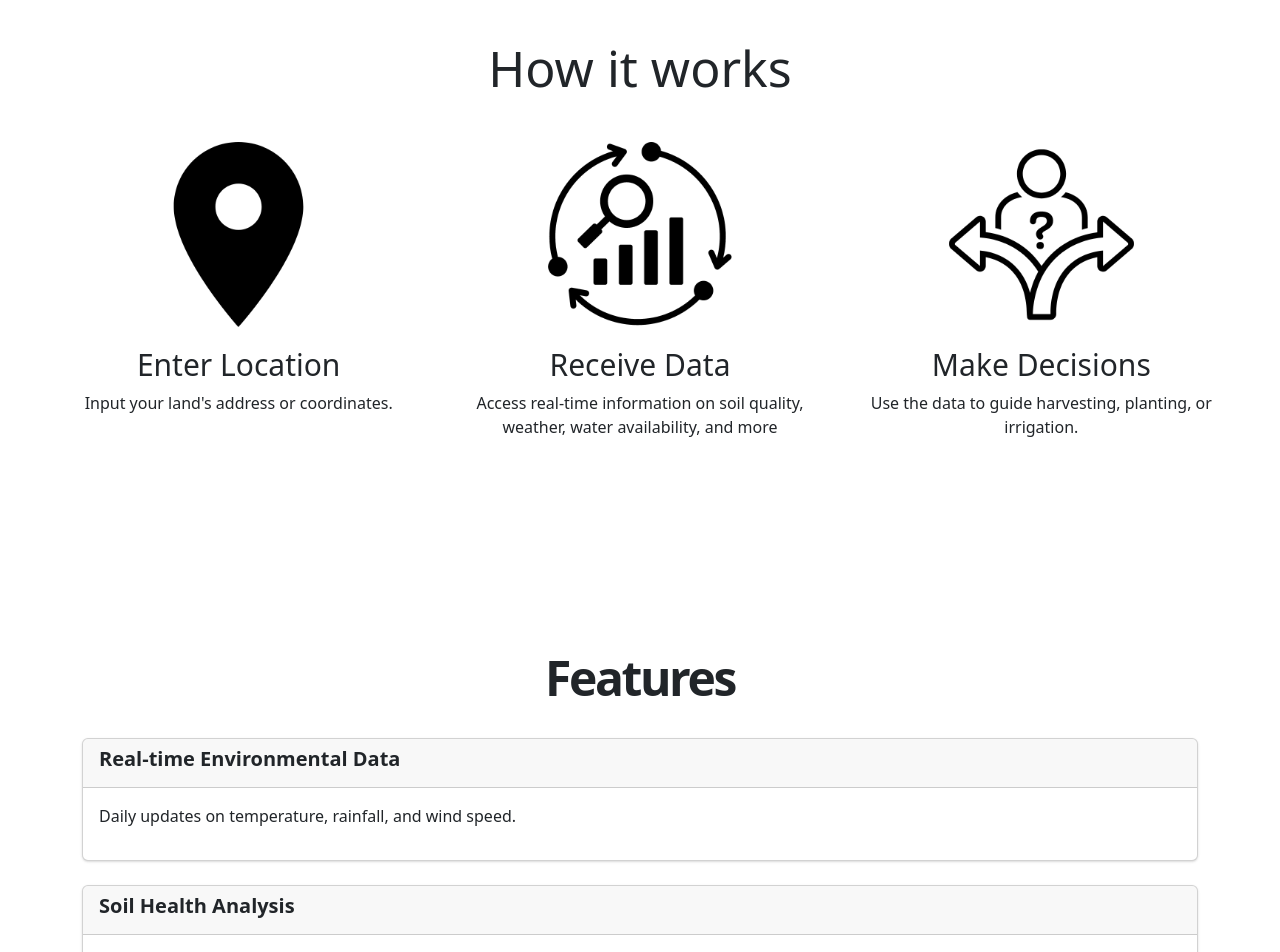
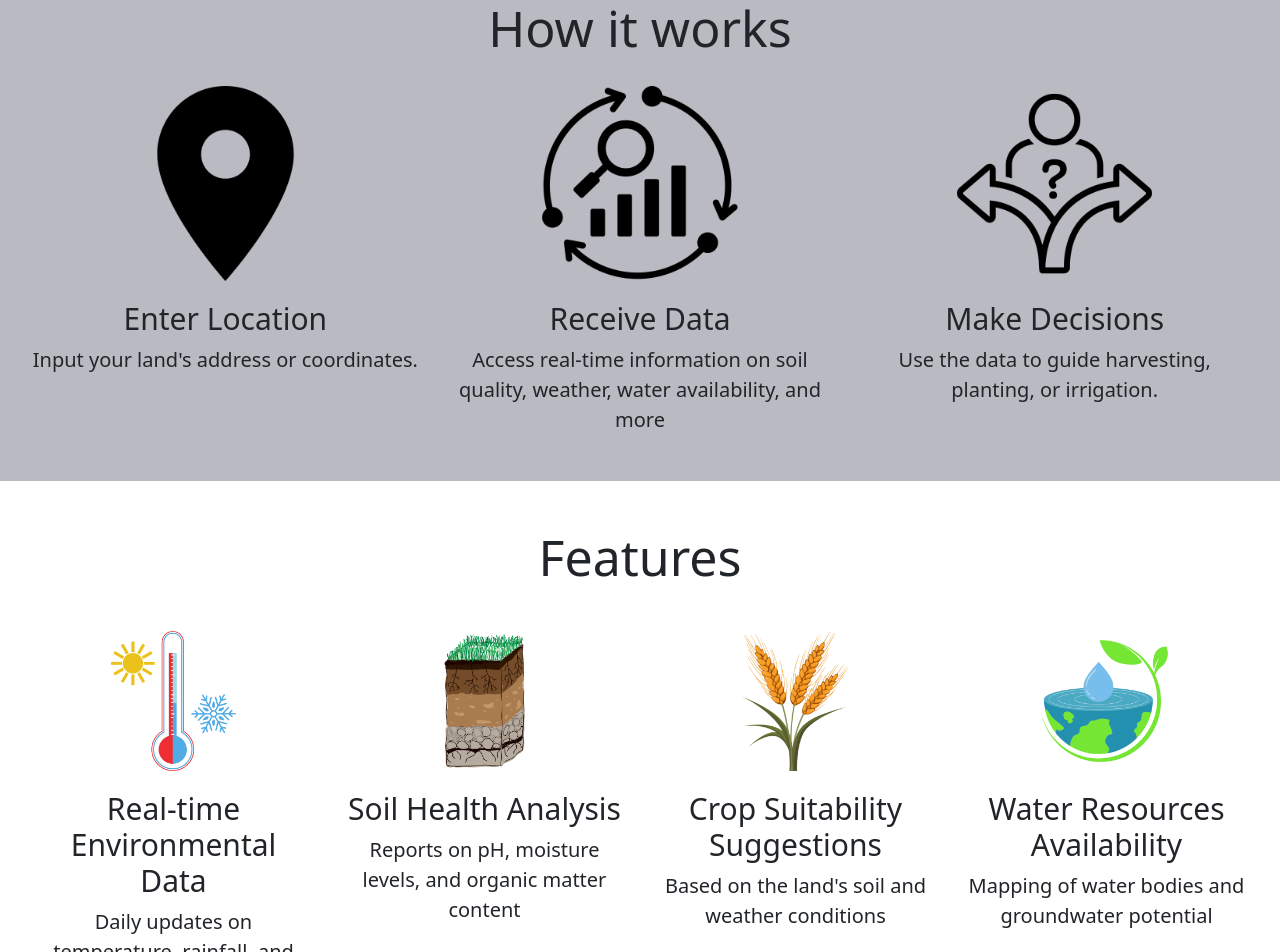
Before and after one commit to CahPereira/nasa, a plain HTML site: page index.html in a window 1280 px wide. Shown: the part 720-1672 px from the top of the page. Drawn offline with nearby package versions, Linux system fonts and the light colour scheme.

Commit message:
updated main page

```diff
--- a/index.html
+++ b/index.html
@@ -22,6 +22,7 @@
   </div>
 <body>
     <div class="flex flex-col min-h-screen">
+        <div class="caixa">
 
         <main class="flex-1">
             <div class="bg-image">
@@ -57,24 +58,24 @@
                     </div>
                 </div>
             </section>  -->
-
-        <div class="container-fluid mt-3" id="grids">
+            <div class="container-fluid mt-3" id="how-it-works">
                 <h2 style="font-size: 50px; padding-bottom:20px;">How it works</h2>
                 <div class="row">
-                <div class="col p-3">
+                    <div class="col">
                         <img src="img1.png" alt="location" style="width:50%; padding-bottom:20px;">
                         <h3 style="font-size: 30px">Enter Location</h3>
                         <p>Input your land's address or coordinates.</p>
                     </div>
-                <div class="col p-3">
+                    <div class="col">
                         <img src="img2.png" alt="data" style="width:50%; padding-bottom:20px;">
                         <h3 style="font-size: 30px">Receive Data</h3>
                         <p>Access real-time information on soil quality, weather, water availability, and more</p>
                     </div>
-                <div class="col p-3">
+                    <div class="col">
                         <img src="img3.png" alt="decision" style="width:50%; padding-bottom:20px;">
                         <h3 style="font-size: 30px">Make Decisions</h3>
                         <p>Use the data to guide harvesting, planting, or irrigation.</p>
+                    </div>
                 </div>
             </div>
         </div>
@@ -109,7 +110,35 @@
                     </div>
                 </div>
             </section> -->
-            <section id="features" class="w-full py-12 md:py-24 lg:py-32">
+
+        <div class="box">
+            <div class="container-fluid mt-3" id="grids">
+                <h2 style="font-size: 50px; padding-bottom:20px;">Features</h2>
+                    <div class="row" id="feature">
+                        <div class="col p-3">
+                            <img src="img4.png" alt="environmental" style="width:50%; padding-bottom:20px;">
+                            <h3 style="font-size: 30px">Real-time Environmental Data</h3>
+                            <p>Daily updates on temperature, rainfall, and wind speed</p>
+                        </div>
+                        <div class="col p-3">
+                            <img src="img5.png" alt="soil" style="width:50%; padding-bottom:20px;">
+                            <h3 style="font-size: 30px">Soil Health Analysis</h3>
+                            <p>Reports on pH, moisture levels, and organic matter content</p>
+                        </div>
+                        <div class="col p-3">
+                            <img src="img6.png" alt="crop" style="width:50%; padding-bottom:20px;">
+                            <h3 style="font-size: 30px">Crop Suitability Suggestions</h3>
+                            <p>Based on the land's soil and weather conditions</p>
+                        </div>
+                        <div class="col p-3">
+                            <img src="img7.png" alt="water" style="width:50%; padding-bottom:20px;">
+                            <h3 style="font-size: 30px">Water Resources Availability</h3>
+                            <p>Mapping of water bodies and groundwater potential</p>
+                        </div>
+                    </div>
+            </div>
+        </div>
+            <!-- <section id="features" class="w-full py-12 md:py-24 lg:py-32">
                 <div class="container">
                     <h2 class="text-3xl font-bold tracking-tighter sm:text-4xl md:text-5xl text-center mb-8">Features</h2>
                     <div class="grid grid-cols-1 md:grid-cols-2 gap-6">
@@ -151,10 +180,11 @@
                         </div>
                     </div>
                 </div>
-            </section>
+            </section> -->
             <section id="contact" class="w-full py-12 md:py-24 lg:py-32 bg-gray-100">
                 <div class="container">
-                    <h2 class="text-3xl font-bold tracking-tighter sm:text-4xl md:text-5xl text-center mb-8">Contact Us</h2>
+                    <h2 style="font-size: 50px; padding-bottom:20px; text-align: center;"><b>Contact us</b></h2>
+
                     <div class="max-w-md mx-auto">
                         <form class="space-y-4">
                             <input class="input" placeholder="Your Name" type="text">
--- a/style.css
+++ b/style.css
@@ -1,8 +1,10 @@
 /* Base styles */
 * {
     box-sizing: border-box;
-    margin: 0;
-    padding: 0;
+    margin: 0px;
+    gap:0;
+
+        padding: 0;
 }
 /* Header/logo Title */
 
@@ -15,7 +17,15 @@
     margin-left: 0.5rem;
 }
 
+.box{
+    overflow: hidden;
 
+}
+#feature :hover {
+    background-color: #ddd;
+    color: rgb(0, 0, 0);
+
+  }
 
 /* .input_value{
     width: 100%;
@@ -26,7 +36,9 @@
     margin-left: 0.5rem;
 } */
 
-
+p{
+    font-size: 20px;
+}
 
 
 .header {
@@ -44,7 +56,7 @@
   .bg-image {
     /* The image used */
     background-image: url("map.jpg");
-    padding: 100px;
+    padding: 90px;
     /* Full height */
     height: 100%;
     width: 100%;
@@ -56,7 +68,11 @@
 
   #grids{
     text-align: center;
-    padding: 50px;
+    padding: 30px;
+  }
+  #how-it-works{
+    text-align: center;
+    padding: 30px;
   }
   /* Position text in the middle of the page/image */
   .bg-text {
@@ -85,6 +101,10 @@ body {
     position: fixed;
     top: 0;
     width: 100%;
+}
+
+.caixa {
+    background-color: #babbc2;
 }
 
 /* .navbar a:hover {
@@ -125,6 +145,7 @@ body {
     width: 100%;
     max-width: 1200px;
     margin: 0 auto;
+    gap:0;
     padding: 0 1rem;
 }
 
@@ -374,6 +395,19 @@ section {
     }
 }
 
+@media (min-width: 640px) {
+    .sm\:text-4xl {
+        font-size: 2.25rem;
+    }
+
+    .sm\:flex-row2 {
+        flex-direction: row2;
+    }
+
+    .sm\:ml-auto {
+        margin-left: auto;
+    }
+}
 @media (min-width: 768px) {
     .md\:text-5xl {
         font-size: 3rem;
```
Also changed, not shown: img4.png (added), img5.png (added), img6.png (added), img7.png (added). Lines whose indentation alone changed are shown as unchanged.
